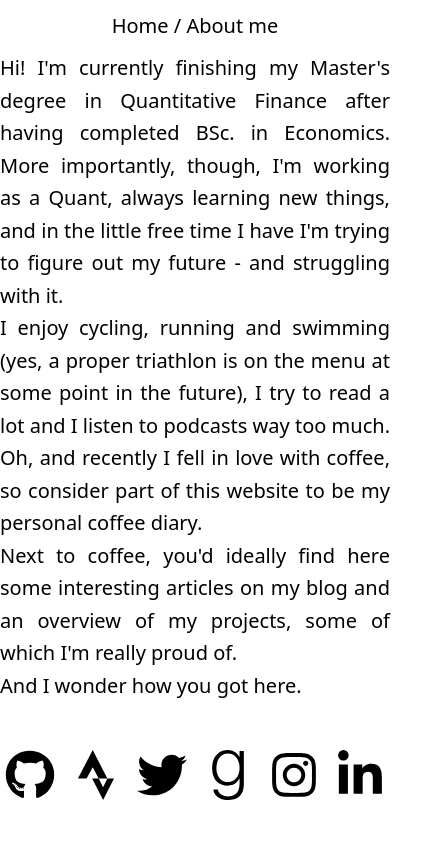
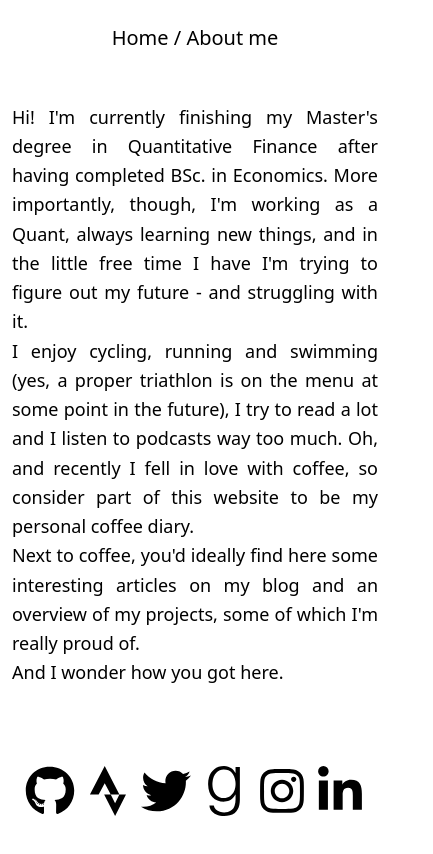
Before and after one commit to stepva/stepva.github.io, a Next.js app: page /about in a window 390 px wide. Shown: the top 854 px of the page, 433 px wide, since content can reach past the window. Built offline with nearby package versions, Linux system fonts and the light colour scheme.

Commit message:
fix mobile left

```diff
--- /dev/null
+++ b/next.config.js
@@ -0,0 +1,6 @@
+/** @type {import('next').NextConfig} */
+const nextConfig = {
+  reactStrictMode: true,
+};
+
+module.exports = nextConfig;
--- a/next.config.mjs
+++ /dev/null
@@ -1,12 +0,0 @@
-/**
- * @type {import('next').NextConfig}
- */
-const nextConfig = {
-  images: {
-    loader: "akamai",
-    path: ".",
-  },
-  assetPrefix: "./",
-};
-
-export default nextConfig;
--- a/pages/_app.tsx
+++ b/pages/_app.tsx
@@ -3,7 +3,7 @@ import type { AppProps } from "next/app";
 
 export default function App({ Component, pageProps }: AppProps) {
   return (
-    <main>
+    <main className="p-3">
       <Component {...pageProps} />
     </main>
   );
--- a/pages/about.tsx
+++ b/pages/about.tsx
@@ -10,9 +10,9 @@ import {
 
 export default function About() {
   return (
-    <div className="flex justify-center items-center min-h-screen flex-col">
-      <header className="flex flex-row p-3 justify-center">
-        <div className="order-1 text-center">
+    <div className="flex justify-between min-h-screen flex-col">
+      <header className="flex p-3 justify-center">
+        <div className="text-center">
           <p className="text-xl">
             <Link href="/" className="hover:font-bold transition-opacity">
               Home
@@ -21,8 +21,9 @@ export default function About() {
           </p>
         </div>
       </header>
-      <div className="min-h-2/3 max-w-2xl justify-center items-center flex flex-1 text-justify">
-        <p className="text-xl leading-relaxed">
+
+      <div className="justify-center items-center flex flex-1 text-justify">
+        <p className="sm:text-xl text-lg max-w-2xl leading-relaxed">
           Hi! I&apos;m currently finishing my Master&apos;s degree in
           Quantitative Finance after having completed BSc. in Economics. More
           importantly, though, I&apos;m working as a Quant, always learning new
@@ -38,41 +39,30 @@ export default function About() {
           And I wonder how you got here.
         </p>
       </div>
-      <div className="order-2 items-start min-h-1/3 flex flex-row justify-center p-10">
-        <div className="order-1 p-2">
+
+      <div className="items-start min-h-1/3 flex gap-2 flex-row justify-center p-10">
         <a href="https://github.com/stepva" target="_blank">
           <FaGithub size={50} />
         </a>
-        </div>
-        <div className="order-2 p-2">
         <a href="https://www.strava.com/athletes/20241758" target="_blank">
           <FaStrava size={50} />
         </a>
-        </div>
-        <div className="order-3 p-2">
         <a href="http://twitter.com/stepvacha" target="_blank">
           <FaTwitter size={50} />
         </a>
-        </div>
-        <div className="order-4 p-2">
         <a
           href="https://www.goodreads.com/user/show/155656751-t-p-n-v-cha"
           target="_blank"
         >
           <FaGoodreadsG size={50} />
         </a>
-        </div>
-        <div className="order-5 p-2">
         <a href="https://instagram.com/stepvacha" target="_blank">
           <FaInstagram size={50} />
         </a>
-        </div>
-        <div className="order-6 p-2">
         <a href="http://linkedin.com/in/stepan-vacha/" target="_blank">
           <FaLinkedinIn size={50} />
         </a>
       </div>
     </div>
-    </div>
   );
 }
--- a/pages/index.tsx
+++ b/pages/index.tsx
@@ -9,32 +9,32 @@ export default function Index() {
       <div className="flex justify-center h-screen flex-col">
         <header className="flex flex-row p-3 justify-center">
           <button>
-            <SunIcon className="w-6" />
+            <SunIcon className="w-6 hover:animate-spin" />
           </button>
         </header>
-        <div className="order-1 justify-center items-end h-1/2 p-2 flex flex-1 flex-row">
-          <div className="order-1 text-center">
+        <div className="justify-center items-end h-1/2 p-2 flex flex-1 flex-row">
+          <div className="text-center">
             <p className="font-bold text-6xl">hi, I&apos;m Štěpán</p>
           </div>
         </div>
-        <div className="order-2 items-start h-1/2 flex flex-row justify-center">
-          <div className="order-1 text-center p-2">
-            <p className="text-xl hover:text-2xl hover:font-bold transition-opacity">
+        <div className="items-start h-1/2 flex flex-row justify-center">
+          <div className="text-center p-2">
+            <p className="text-xl hover:font-bold">
               <Link href="/about">About me</Link>
             </p>
           </div>
-          <div className="order-2 text-center p-2">
-            <p className="text-xl hover:text-2xl hover:font-bold transition-opacity">
+          <div className="text-center p-2">
+            <p className="text-xl hover:font-bold">
               <Link href="/">Blog</Link>
             </p>
           </div>
-          <div className="order-2 text-center p-2">
-            <p className="text-xl hover:text-2xl hover:font-bold transition-opacity">
+          <div className="text-center p-2">
+            <p className="text-xl hover:font-bold">
               <Link href="/">Projects</Link>
             </p>
           </div>
-          <div className="order-3 text-center p-2">
-            <p className="text-xl hover:text-2xl hover:font-bold transition-opacity">
+          <div className="text-center p-2">
+            <p className="text-xl hover:font-bold">
               <Link href="/">Coffee</Link>
             </p>
           </div>
```
Lines whose indentation alone changed are shown as unchanged.
